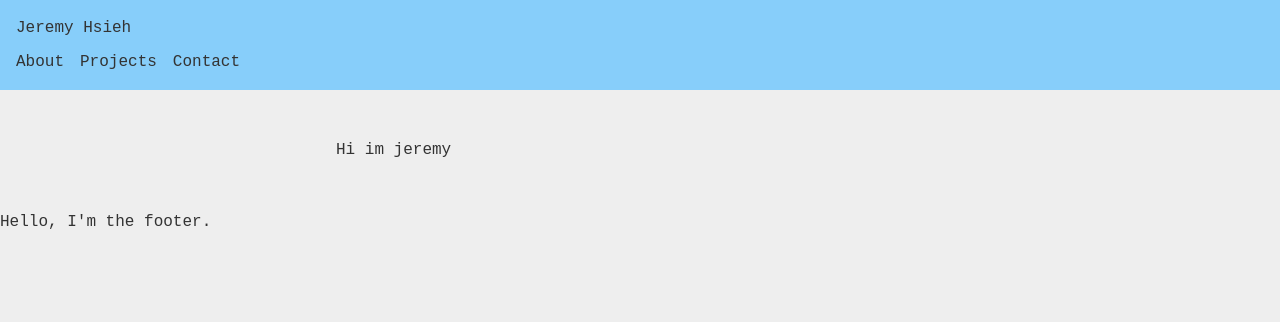
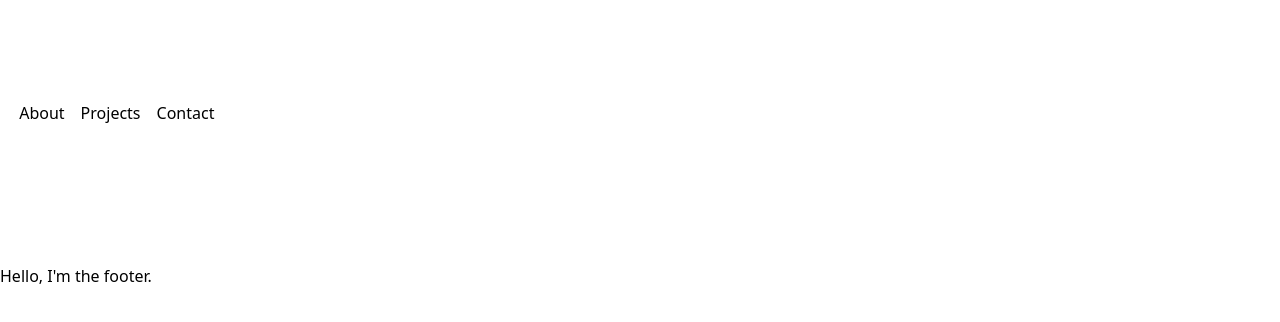
Before and after one commit to Recontaminated/Jerasaurus, a SvelteKit app: page /about in a window 1280 px wide. Shown: the top 322 px of the page. Built offline with nearby package versions, Linux system fonts and the light colour scheme.

Commit message:
some basic coloring

```diff
--- a/src/lib/components/Header.svelte
+++ b/src/lib/components/Header.svelte
@@ -1,6 +1,6 @@
 <header>
-	<div class = "nav-wrapper-wrapper">
-	<div class="nav-wrapper">
+	<section class = "navigation">
+	<div class="content-container">
 		<a href="/" class="brand">Jeremy Hsieh</a>
 		<nav>
 			<ul>
@@ -10,16 +10,22 @@
 			</ul>
 		</nav>
 	</div>
-	</div>
+	</section>
 </header>
 
 <style>
+	.brand{
+		font-family: var(--font-family-base);
+		font-weight: 700;
+		color:white;
+
+	}
 	nav {
 		padding-top: 10px;
 	}
 	header {
 		padding: 1rem;
-		background: lightskyblue;
+		/* background: lightskyblue; */
 		display: flex;
 		flex-wrap: wrap;
 		justify-content: space-between;
--- a/src/lib/styles/style.scss
+++ b/src/lib/styles/style.scss
@@ -1,21 +1,37 @@
 /* style.css */
 body {
 	margin: 0;
-	background: #eee;
-	color: hsl(0, 0%, 93%);
-	font-family: Inconsolata, monospace;
+	// background: #eee;
+	font-family: var(--font-family-base);
 }
 
 main {
 	padding: 1rem;
 	margin: 2rem auto;
 	max-width: 40rem;
-	color: #333333;
+	// color: #333333;
 }
 
-header{
-	color: #333333;
+header {
+	// color: #333333;
 }
-footer{
-	color: #333333;
+footer {
+	// color: #333333;
 }
+.navigation {
+	padding-top: 3rem;
+	position: static;
+	width: 100%;
+}
+.content-container {
+	margin-left: auto;
+	margin-right: auto;
+	max-width: var(--content-width);
+	padding: 0.2rem;
+}
+h1{
+	color:white
+}
+nav{
+	font-family: var(--font-family-nav);
+}
--- a/src/routes/+page.svelte
+++ b/src/routes/+page.svelte
@@ -1,5 +1,6 @@
 <script lang="ts">
 </script>
+
 <div class="my-4">
 	<h1 class="text-center text-3xl font-bold">my cool blog</h1>
 </div>
@@ -8,6 +9,18 @@
 <p class="text-3xl">
 	Visit <a href="https://kit.svelte.dev">kit.svelte.dev</a> to read the documentation
 </p>
+
 <style>
+	:global(:root) {
+		--content-width: 1160px;
+		--font-family-base: 'Inter', -apple-system, BlinkMacSystemFont, 'Helvetica Neue', Arial,
+			sans-serif;
+		--font-family-monospace: Menlo, 'IBM Plex Mono', Menlo, monospace;
+		--font-family-heading: -apple-system, BlinkMacSystemFont, 'Helvetica Neue', Arial, sans-serif;
+		--font-family-nav: -apple-system, BlinkMacSystemFont, 'Helvetica Neue', Arial, sans-serif;
+    	--background-color: #1f1f1f;
+		/* --background-color: #333333 */
+		background-color: var(--background-color);
 
+	}
 </style>
```
Also changed, not shown: 1 other file (tests, documents, lock files or other folders).
